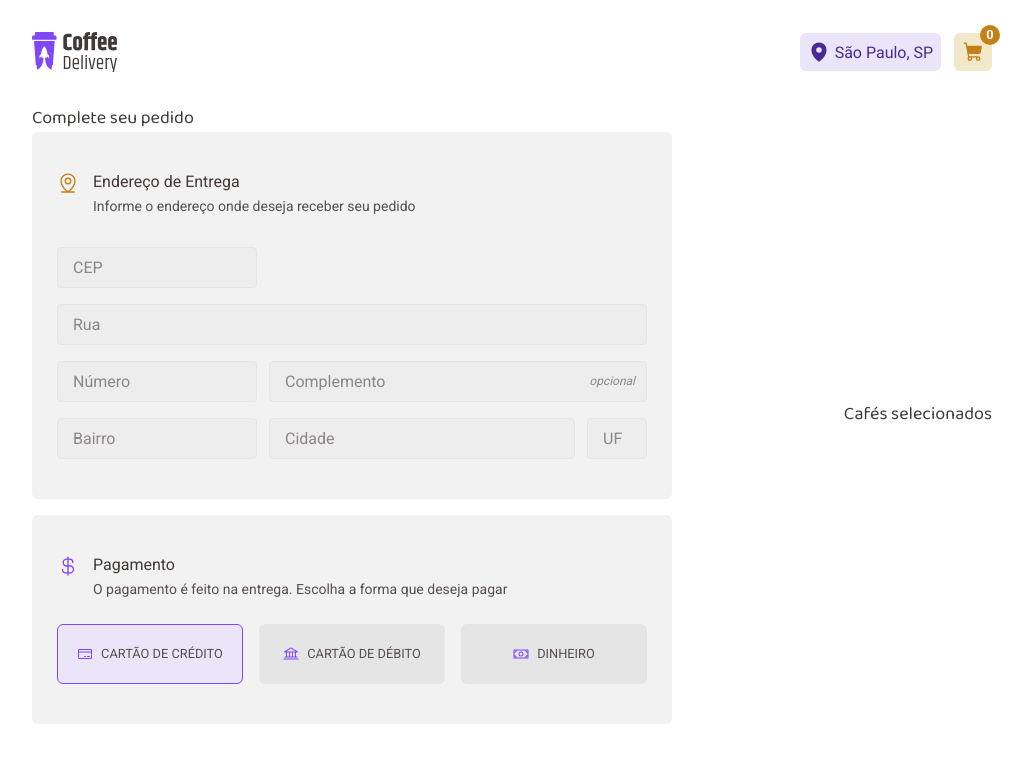
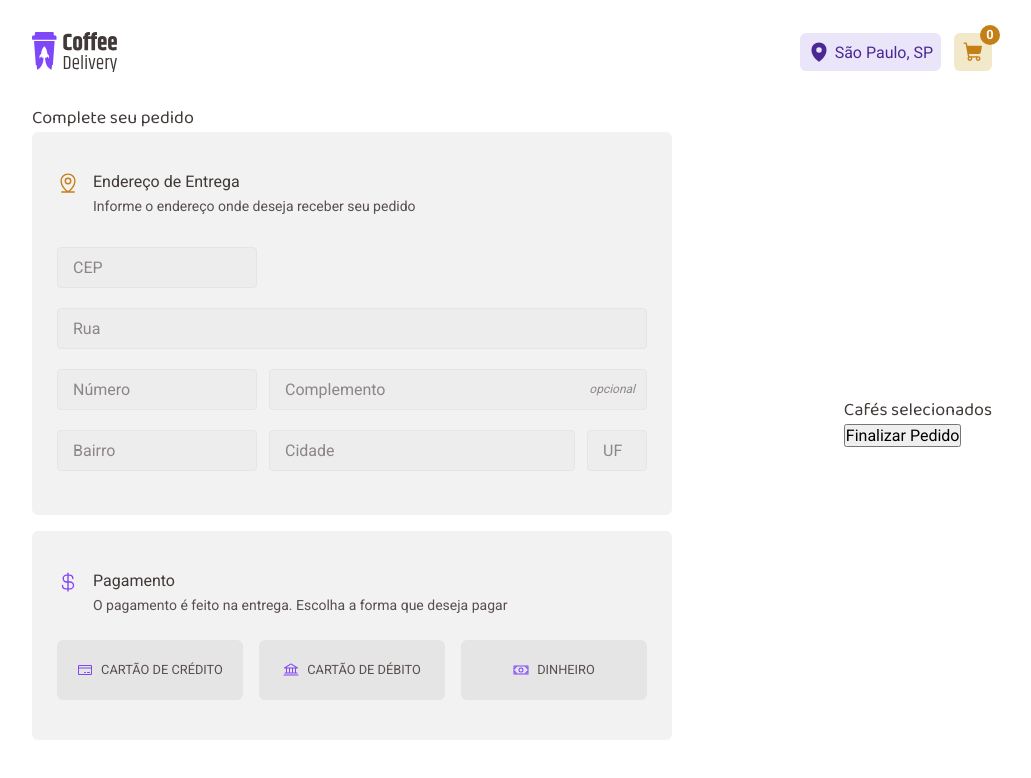
Before and after one commit to robrunodev/coffee-delivery, a React (Vite) app: page /cart in a window 1280 px wide. Shown: the top 778 px of the page, without its empty margins (128-1159 px from the left). Built offline with nearby package versions, Linux system fonts and the light colour scheme.

Commit message:
feat: Add form validation, register fields and Warning component with styles

```diff
--- a/src/components/Form/Radio/styles.ts
+++ b/src/components/Form/Radio/styles.ts
@@ -1,6 +1,6 @@
 import styled from "styled-components";
 
-export const Container = styled.div`
+export const Container = styled.label`
     display: flex;
     align-items: center;
     justify-content: center;
@@ -25,10 +25,9 @@ export const Container = styled.div`
         margin-right: 8px;
     }
 
-    &[data-state=true] {
+    &[data-state='true'] {
         background-color: ${({theme}) => theme['purple-light']};
         border-color: ${({theme}) => theme['purple']};
-
     }
 
 
--- a/src/components/TextInput/index.tsx
+++ b/src/components/Form/TextInput/index.tsx
@@ -1,6 +1,7 @@
 import { forwardRef, HTMLAttributes, InputHTMLAttributes, LegacyRef } from "react";
 import { FieldError } from 'react-hook-form'
 import { Box, InputContainer } from "./styles";
+import { Warning } from "../../Warning";
 
 
 type TextInputProps = InputHTMLAttributes<HTMLDivElement> & {
@@ -24,7 +25,7 @@ export const TextInput = forwardRef(function TextInput(
                 {optional && <span>opcional </span>}
             </InputContainer>
 
-            {error?.message && <span>{error.message}</span>}
+            {error?.message && <Warning type="error" text={error.message} />}
         </Box>
     )
 })
--- a/src/components/TextInput/styles.ts
+++ b/src/components/Form/TextInput/styles.ts
@@ -11,6 +11,7 @@ export const Box = styled.div`
 export const InputContainer = styled.div`
     position: relative;
     width: 100%;
+    margin-bottom: 4px;
 
     input[type="text"] {
         background-color: ${props => props.theme['base-input']};
--- /dev/null
+++ b/src/components/Warning/index.tsx
@@ -0,0 +1,13 @@
+import { Container, WarningTypes } from "./styles";
+
+interface WarningProps {
+    text: string
+    type: WarningTypes['type']
+}
+
+
+export const Warning = ({ text, type }: WarningProps) => {
+    return (
+        <Container type={type}>{text}</Container>
+    )
+}
--- /dev/null
+++ b/src/components/Warning/styles.ts
@@ -0,0 +1,22 @@
+import styled from "styled-components";
+import { defaultTheme } from "../../styles/themes/default";
+
+export type WarningTypes = {
+    type: 'warning' | 'info' | 'error'
+}
+
+const color = {
+    'warning': defaultTheme.yellow,
+    'info': defaultTheme["purple-light"],
+    'error': 'tomato'
+}
+
+export const Container = styled.p<WarningTypes>`
+    border-radius: 6px;
+    color: ${({ type }) => color[type]};
+    font-size: .75rem;
+    font-weight: 400;
+    padding: 2px 5px;
+    display: flex;
+    align-items: center;
+`
--- a/src/contexts/CartContext.tsx
+++ b/src/contexts/CartContext.tsx
@@ -13,13 +13,13 @@ interface CartContextType {
     removeFromCart: () => void
 }
 
-interface cartContextProviderProps {
+interface CartContextProviderProps {
     children: React.ReactNode
 }
 
 export const CartContext = createContext({} as CartContextType)
 
-export const CartContextProvider = ({ children }: cartContextProviderProps) => {
+export const CartContextProvider = ({ children }: CartContextProviderProps) => {
 
     const [cartState, dispatch] = useReducer(
         cartReducer,
--- a/src/pages/Cart/index.tsx
+++ b/src/pages/Cart/index.tsx
@@ -1,23 +1,24 @@
 import { Bank, CreditCard, CurrencyDollar, MapPinLine, Money } from "@phosphor-icons/react"
-import { useForm } from "react-hook-form"
+import { SubmitHandler, useForm } from "react-hook-form"
 import { z } from "zod"
 import { Radio } from "../../components/Form/Radio"
-import { TextInput } from "../../components/TextInput"
+import { TextInput } from "../../components/Form/TextInput"
 import { AddressContainer, AddressForm, CartContainer, ContainerHeading, OrderDetails, OrderItems, PaymentContainer, PaymentOptions, Title } from "./styles"
 import { zodResolver } from "@hookform/resolvers/zod"
-
+import { useContext } from "react"
+import { CartContext } from "../../contexts/CartContext"
 
 
 const newOrderSchema = z.object({
-    cep: z.number({ required_error: 'Informe o CEP' }),
+    cep: z.number({ message: 'Informe o CEP' }),
     street: z.string().min(1, 'Informe a Rua'),
-    st_number: z.number({ required_error: 'Informe o Número' }),
+    st_number: z.number({ message: 'Informe o Número' }),
     fullAddress: z.string().optional(),
     neighborhood: z.string().min(1, 'Informe o Bairro'),
     city: z.string().min(1, 'Informe a Cidade'),
     state: z.string().min(1, 'Informe o Estado'),
     paymentMethod: z.enum(['credit', 'debit', 'money'], {
-        required_error: 'Informe a forma de pagamento'
+        message: 'Informe a forma de pagamento'
     })
 })
 
@@ -25,16 +26,35 @@ type OrderInfo = z.infer<typeof newOrderSchema>
 
 export const Cart = () => {
 
-    const { register, handleSubmit, watch } = useForm<OrderInfo>({
+    const { cartItems } = useContext(CartContext)
+
+    const {
+        register,
+        handleSubmit,
+        watch,
+        formState: { errors }
+    } = useForm<OrderInfo>({
         resolver: zodResolver(newOrderSchema),
     })
+
+    const selectedPaymentMethod = watch('paymentMethod')
+
+    console.log({ selectedPaymentMethod, errors })
+
+    const handleOrderCheckout: SubmitHandler<OrderInfo> = (data) => {
+        console.log(JSON.stringify(data))
+        if (cartItems.length === 0) {
+            return alert('Seu carrinho está vazio')
+        }
+    }
 
     return (
         <CartContainer>
             <OrderDetails>
+                <form id="order" onSubmit={handleSubmit(handleOrderCheckout)}>
                     <Title className="baloo-2--bold">Complete seu pedido</Title>
                     <AddressContainer>
-                    <ContainerHeading iconColor="yellow-dark">
+                        <ContainerHeading color="yellow-dark">
                             <MapPinLine size={22} weight="regular" />
                             <div>
                                 <p>Endereço de Entrega</p>
@@ -47,13 +67,17 @@ export const Cart = () => {
                         <AddressForm>
                             <TextInput
                                 type="text"
+                                error={errors.cep}
                                 placeholder="CEP"
                                 containerProps={{ style: { gridArea: 'cep' } }}
-                            {...register('cep')}
+                                {...register('cep', {
+                                    valueAsNumber: true
+                                })}
                             />
 
                             <TextInput
                                 type="text"
+                                error={errors.street}
                                 placeholder="Rua"
                                 containerProps={{ style: { gridArea: 'street' } }}
                                 {...register('street')}
@@ -61,13 +85,17 @@ export const Cart = () => {
 
                             <TextInput
                                 type="text"
+                                error={errors.st_number}
                                 placeholder="Número"
                                 containerProps={{ style: { gridArea: 'number' } }}
-                            {...register('st_number')}
+                                {...register('st_number', {
+                                    valueAsNumber: true
+                                })}
                             />
 
                             <TextInput
                                 type="text"
+                                error={errors.fullAddress}
                                 placeholder="Complemento"
                                 optional={true}
                                 containerProps={{ style: { gridArea: 'fullAddress' } }}
@@ -76,6 +104,7 @@ export const Cart = () => {
 
                             <TextInput
                                 type="text"
+                                error={errors.neighborhood}
                                 placeholder="Bairro"
                                 containerProps={{ style: { gridArea: 'neighborhood' } }}
                                 {...register('neighborhood')}
@@ -83,6 +112,7 @@ export const Cart = () => {
 
                             <TextInput
                                 type="text"
+                                error={errors.city}
                                 placeholder="Cidade"
                                 containerProps={{ style: { gridArea: 'city' } }}
                                 {...register('city')}
@@ -90,6 +120,7 @@ export const Cart = () => {
 
                             <TextInput
                                 type="text"
+                                error={errors.state}
                                 placeholder="UF"
                                 containerProps={{ style: { gridArea: 'state' } }}
                                 {...register('state')}
@@ -98,7 +129,7 @@ export const Cart = () => {
 
                     </AddressContainer>
                     <PaymentContainer>
-                    <ContainerHeading iconColor="purple">
+                        <ContainerHeading color="purple">
                             <CurrencyDollar size={22} weight="regular" />
                             <div>
                                 <p>Pagamento</p>
@@ -112,30 +143,38 @@ export const Cart = () => {
                             <Radio
                                 icon={<CreditCard size={16} />}
                                 text="Cartão de crédito"
-                            isSelected={true}
+                                isSelected={selectedPaymentMethod === 'credit'}
                                 value='credit'
                                 {...register('paymentMethod')}
                             />
                             <Radio
                                 icon={<Bank size={16} />}
                                 text="cartão de débito"
-                            isSelected={false}
+                                isSelected={selectedPaymentMethod === 'debit'}
                                 value='debit'
                                 {...register('paymentMethod')}
                             />
                             <Radio
                                 icon={<Money size={16} />}
                                 text="Dinheiro"
-                            isSelected={false}
-                            value='debit'
+                                isSelected={selectedPaymentMethod === 'money'}
+                                value='money'
                                 {...register('paymentMethod')}
                             />
+
+                            {errors.paymentMethod ? (
+                                <span>{errors.paymentMethod.message}</span>
+                            ) : null}
+
                         </PaymentOptions>
 
                     </PaymentContainer>
+                </form>
             </OrderDetails>
+
             <OrderItems>
                 <Title className="baloo-2--bold">Cafés selecionados</Title>
+                <button type="submit" form="order">Finalizar Pedido</button>
             </OrderItems>
         </CartContainer>
     )
--- a/src/pages/Cart/styles.ts
+++ b/src/pages/Cart/styles.ts
@@ -2,7 +2,7 @@ import styled from "styled-components";
 import { defaultTheme } from '../../styles/themes/default';
 
 interface HeadingProps {
-    iconColor: keyof typeof defaultTheme
+    color: keyof typeof defaultTheme
 }
 
 export const CartContainer = styled.section`
@@ -47,7 +47,7 @@ export const ContainerHeading = styled.div<HeadingProps>`
     }
 
     svg {
-        color: ${({ theme, iconColor }) => theme[iconColor]};
+        color: ${({ theme, color }) => theme[color]};
     }
 `
 
@@ -55,7 +55,7 @@ export const AddressContainer = styled(FormsContainer)`
     margin-bottom: 1rem;
 `
 
-export const AddressForm = styled.form`
+export const AddressForm = styled.section`
     display: grid;
     grid-template-areas:
         'cep . .'
```
Lines whose indentation alone changed are shown as unchanged.
